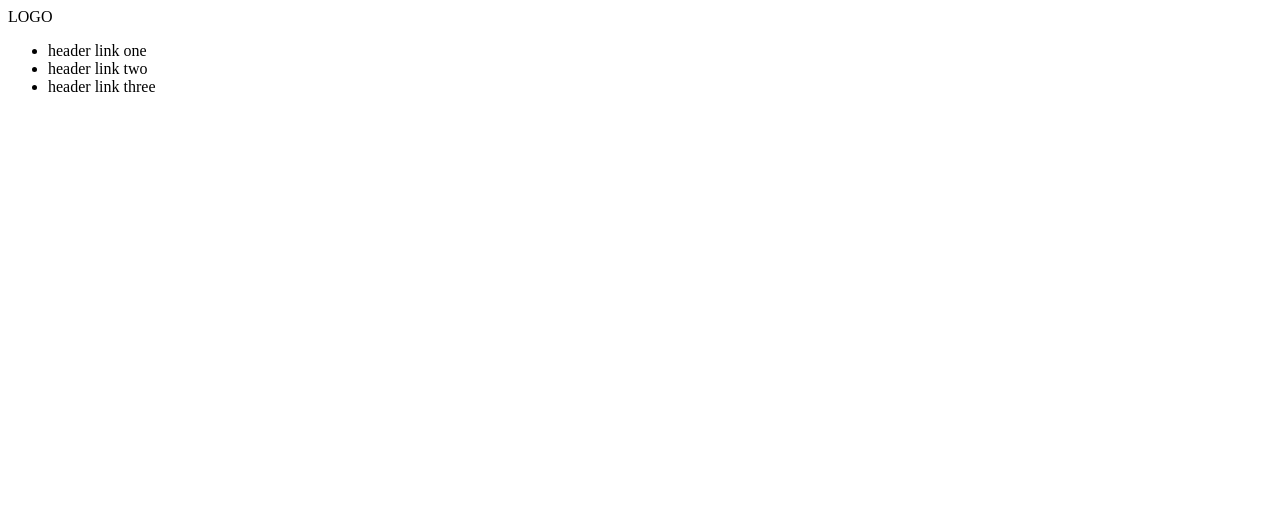
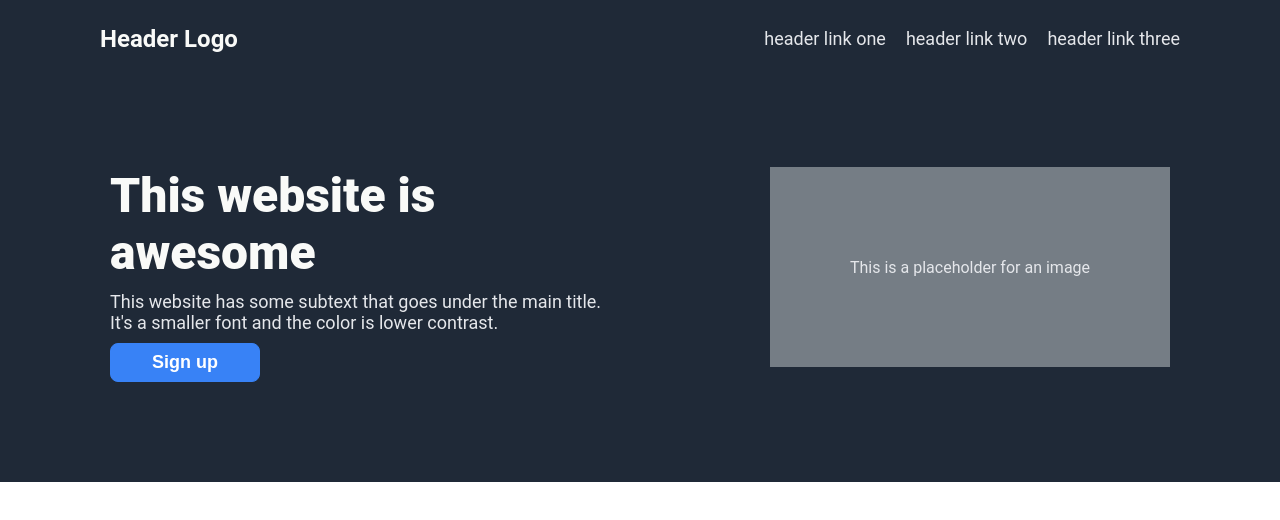
Before and after one commit to tharungopinath/landing-page, a plain HTML site: page index.html in a window 1280 px wide. Drawn offline with Linux system fonts and the light colour scheme.

Commit message:
Finished the first section of the landing page with a hero section, a secondary hero section, and a sign-up button. The styles have been adjusted for better layout and aesthetics.

```diff
--- a/index.html
+++ b/index.html
@@ -3,13 +3,14 @@
 <head>
     <meta charset="UTF-8" />
     <title>Landing Page</title>
+    <link rel="stylesheet" href="style.css">
 </head>
 <body>
-    <div class="Header">
-        <div class="Logo">
-            LOGO
-        </div>
-        <div class="right">
+    <div class="header">
+        <div class="logo"><strong>
+            Header Logo
+        </strong></div>
+        <div class="right-header">
             <ul class="header-links">
                 <li>header link one</li>
                 <li>header link two</li>
@@ -17,5 +18,19 @@
             </ul>
         </div>
     </div>
+    <div class="first-main">
+        <div class="first-left">
+            <div class="hero-main">
+                This website is awesome
+            </div>
+            <div class="hero-secondary">
+                This website has some subtext that goes under the main title. It's a smaller font and the color is lower contrast.
+            </div>
+            <button class="sign-up"><strong>Sign up </strong></button>
+        </div>
+        <div class="first-right">
+            This is a placeholder for an image
+        </div>
+    </div>
 </body>
 </html>
--- a/style.css
+++ b/style.css
@@ -1,8 +1,75 @@
+body {
+    margin: 0;
+    font-family: "Roboto", sans-serif;
+}
+
 .header {
     display: flex;
     justify-content: space-between;
+    background-color:#1f2937;
+    align-items: center;
+    color: white;
+    padding: 10px 100px 0px 100px;
+
 }
 
 .header-links {
+    display: flex;
+    font-size: 18px;
     list-style-type: none;
+    gap: 20px;
+    color: #e5e7eb;
 }
+
+.logo {
+    font-size: 24px;
+    color: #f9faf8;
+}
+
+.first-main {
+    display: flex;
+    flex-wrap: wrap;
+    gap: 50px;
+    justify-content: space-evenly;
+    background-color: #1f2937;
+    padding: 100px 0px;
+}
+
+.first-right {
+    display: flex;
+    flex: 0, 0, 0;
+    height: 200px;
+    width: 400px;
+    background-color:rgb(117, 125, 133);
+    justify-content: center;
+    align-items: center;
+    color: #e5e7eb;
+}
+
+.first-left {
+    display: flex;
+    flex-direction: column;
+    max-width: 500px;
+}
+
+.hero-main {
+    font-size: 48px;
+    font-weight: 900;
+    color: #f9faf8;
+}
+
+.hero-secondary {
+    font-size: 18px;
+    color: #e5e7eb;
+    padding: 10px 0px;
+}
+
+.sign-up {
+  padding: 8px 16px;
+  border-radius: 8px;
+  background: #3882f6;
+  border: 1px solid #3882f6;
+  color: white;
+  max-width: 150px;
+  font-size: 18px;
+}
```
